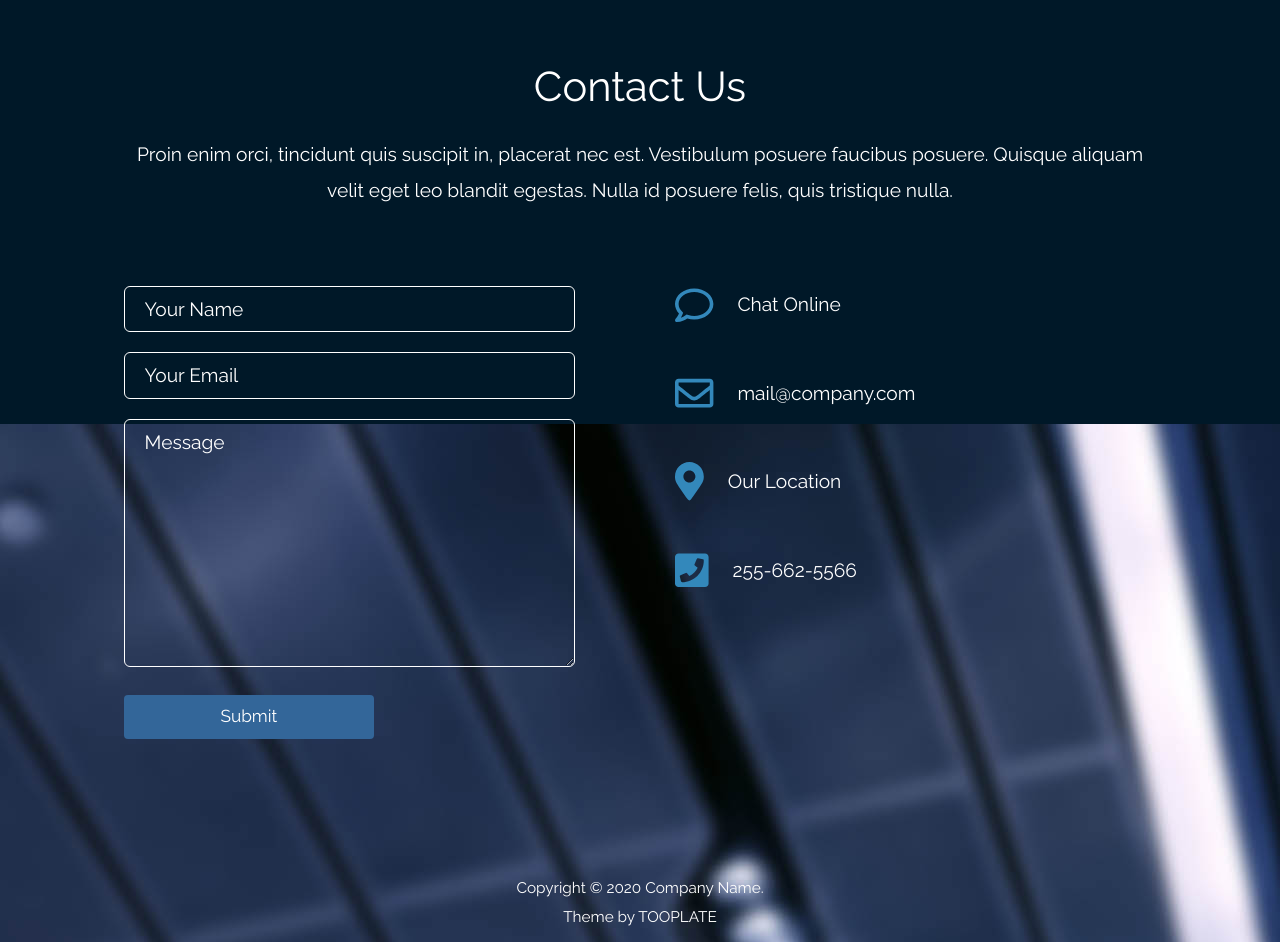
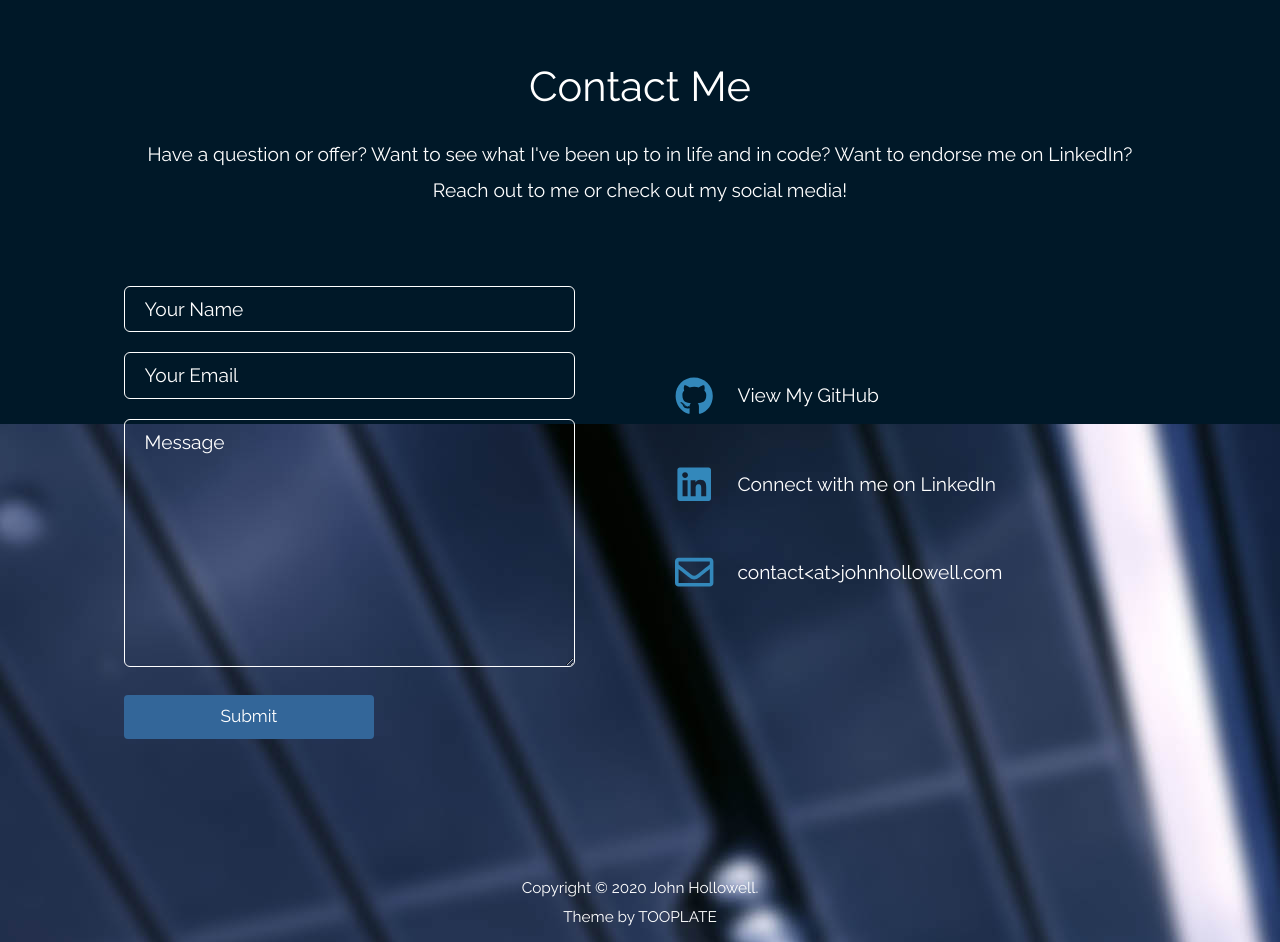
Before and after one commit to jhollowe/jhollowe.github.io, a plain HTML site: page index.html in a window 1280 px wide. Shown: the part 3280-4222 px from the top of the page. Drawn offline with Linux system fonts and the light colour scheme.

Commit message:
Complete contact section

```diff
--- a/index.html
+++ b/index.html
@@ -303,10 +303,10 @@ https://www.tooplate.com/view/2117-infinite-loop
       <div class="row">
 
         <div class="text-center col-12">
-          <h2 class="tm-section-title mb-4">Contact Us</h2>
+          <h2 class="tm-section-title mb-4">Contact Me</h2>
           <p class="mb-5">
-            Proin enim orci, tincidunt quis suscipit in, placerat nec est. Vestibulum posuere faucibus posuere. Quisque aliquam velit eget leo blandit egestas. Nulla id posuere felis, quis tristique
-            nulla.
+            Have a question or offer? Want to see what I've been up to in life and in code? Want to endorse me on LinkedIn?
+            Reach out to me or check out my social media!
           </p><br>
         </div>
 
@@ -320,33 +320,26 @@ https://www.tooplate.com/view/2117-infinite-loop
           </form>
         </div>
 
-        <div class="col-sm-12 col-md-6">
+        <div class="col-sm-12 col-md-6 my-auto">
 
           <div class="contact-item">
-            <a rel="nofollow" href="https://www.tooplate.com/contact" class="item-link">
-              <i class="far fa-2x fa-comment mr-4"></i>
-              <span class="mb-0">Chat Online</span>
+            <a rel="nofollow" href="https://www.github.com/jhollowe" class="item-link" target="_blank">
+              <i class="fab fa-2x fa-github mr-4"></i>
+              <span class="mb-0">View My GitHub</span>
             </a>
           </div>
 
           <div class="contact-item">
-            <a rel="nofollow" href="mailto:mail@company.com" class="item-link">
-              <i class="far fa-2x fa-envelope mr-4"></i>
-              <span class="mb-0">mail@company.com</span>
+            <a rel="nofollow" href="https://www.linkedin.com/in/john-hollowell/" class="item-link" target="_blank">
+              <i class="fab fa-2x fa-linkedin mr-4" style="width:1em;"></i>
+              <span class="mb-0">Connect with me on LinkedIn</span>
             </a>
           </div>
 
           <div class="contact-item">
-            <a rel="nofollow" href="https://www.google.com/maps" class="item-link">
-              <i class="fas fa-2x fa-map-marker-alt mr-4"></i>
-              <span class="mb-0">Our Location</span>
-            </a>
-          </div>
-
-          <div class="contact-item">
-            <a rel="nofollow" href="tel:0100200340" class="item-link">
-              <i class="fas fa-2x fa-phone-square mr-4"></i>
-              <span class="mb-0">255-662-5566</span>
+            <a rel="nofollow" href="mailto:contact@johnhollowell.com" class="item-link" target="_blank">
+              <i class="far fa-2x fa-envelope mr-4"></i>
+              <span class="mb-0">contact&lt;at&gt;johnhollowell.com</span>
             </a>
           </div>
 
@@ -361,7 +354,7 @@ https://www.tooplate.com/view/2117-infinite-loop
 
     <footer class="text-center small tm-footer">
       <p class="mb-0">
-        Copyright &copy; 2020 Company Name.
+        Copyright &copy; 2020 John Hollowell.
         <br><a rel="nofollow" href="https://www.tooplate.com" title="HTML templates">Theme by TOOPLATE</a>
       </p>
     </footer>
```
